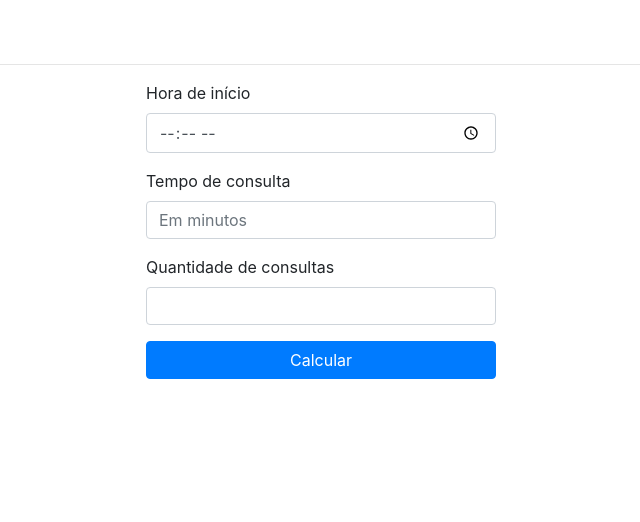
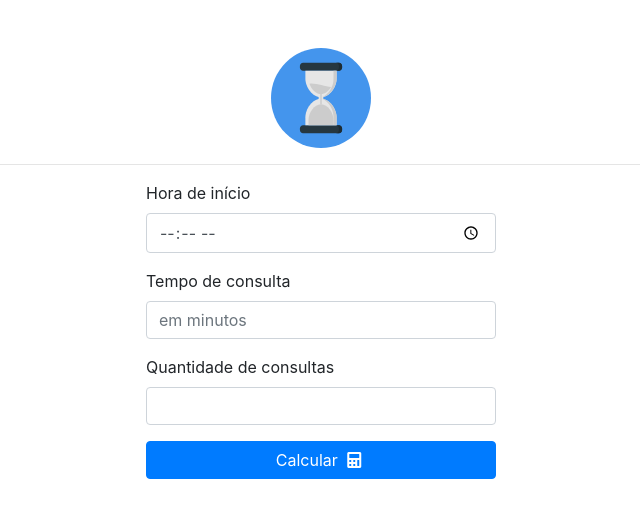
Before and after one commit to jfbueno/time-calc, a plain HTML site: page index.html in a window 1280 px wide. Shown: the whole page, without its empty margins (319-959 px from the left). Drawn offline with nearby package versions, Linux system fonts and the light colour scheme.

Commit message:
ajustes visuais

```diff
--- a/index.html
+++ b/index.html
@@ -2,7 +2,8 @@
 <head>
     <meta charset="utf-8">
     <link rel="stylesheet" href="https://maxcdn.bootstrapcdn.com/bootstrap/4.0.0/css/bootstrap.min.css" integrity="sha384-Gn5384xqQ1aoWXA+058RXPxPg6fy4IWvTNh0E263XmFcJlSAwiGgFAW/dAiS6JXm" crossorigin="anonymous">
-    <link rel="icon" href="favicon.ico">
+    <link href="https://use.fontawesome.com/releases/v5.0.4/css/all.css" rel="stylesheet">
+    <link rel="icon" href="imgs/favicon.ico">
     <link rel="stylesheet" href="style.css">
     <script src="script.js"></script>
 
@@ -14,6 +15,9 @@
     <div id="config-container" class="container mt-5">
         <div class="row">
             <div class="col-md-12 text-center">
+                <h2>
+                    <img class="clock-icon" src="imgs/clock.svg" alt="">
+                </h2>
                 <hr>
             </div>
 
@@ -25,19 +29,21 @@
                     </div>
                     <div class="form-group">
                         <label for="body">Tempo de consulta</label>
-                        <input type="number" class="form-control" id="tempo-consulta" placeholder="Em minutos" required/>
+                        <input type="number" class="form-control" id="tempo-consulta" placeholder="em minutos" required/>
                     </div>
                     <div class="form-group">
                         <label for="body">Quantidade de consultas</label>
                         <input type="number" class="form-control" id="qtd-consultas" required/>
                     </div>
 
-                    <button class="btn btn-primary btn-block" style="cursor: pointer" id="btn-calcular" type="button">Calcular</button><br>
+                    <button class="btn btn-primary btn-block btn-calc" style="cursor: pointer" id="btn-calcular" type="button">
+                        Calcular <i class="fas fa-calculator"></i>
+                    </button><br>
                 </form>
-                <div class="alert alert-secondary text-center hidden" role="alert" id="alert-resultado">
+                <div class="alert alert-primary text-center hidden" role="alert" id="alert-resultado">
                     <span></span>
                     <button type="button" class="close" data-dismiss="alert" aria-label="Close">
-                        <span aria-hidden="true">&times;</span>
+                        <span class="far fa-times-circle pull-right"></i>
                     </button>
                 </div>
             </div>
--- a/style.css
+++ b/style.css
@@ -1,3 +1,12 @@
 .hidden {
     display: none;
 }
+
+.clock-icon {
+    width: 100px;
+    height: auto;
+}
+
+.btn-calc>.fas {
+    padding: 0 5;
+}
```
Also changed, not shown: imgs/clock.svg (added), imgs/favicon.ico (renamed from favicon.ico).
